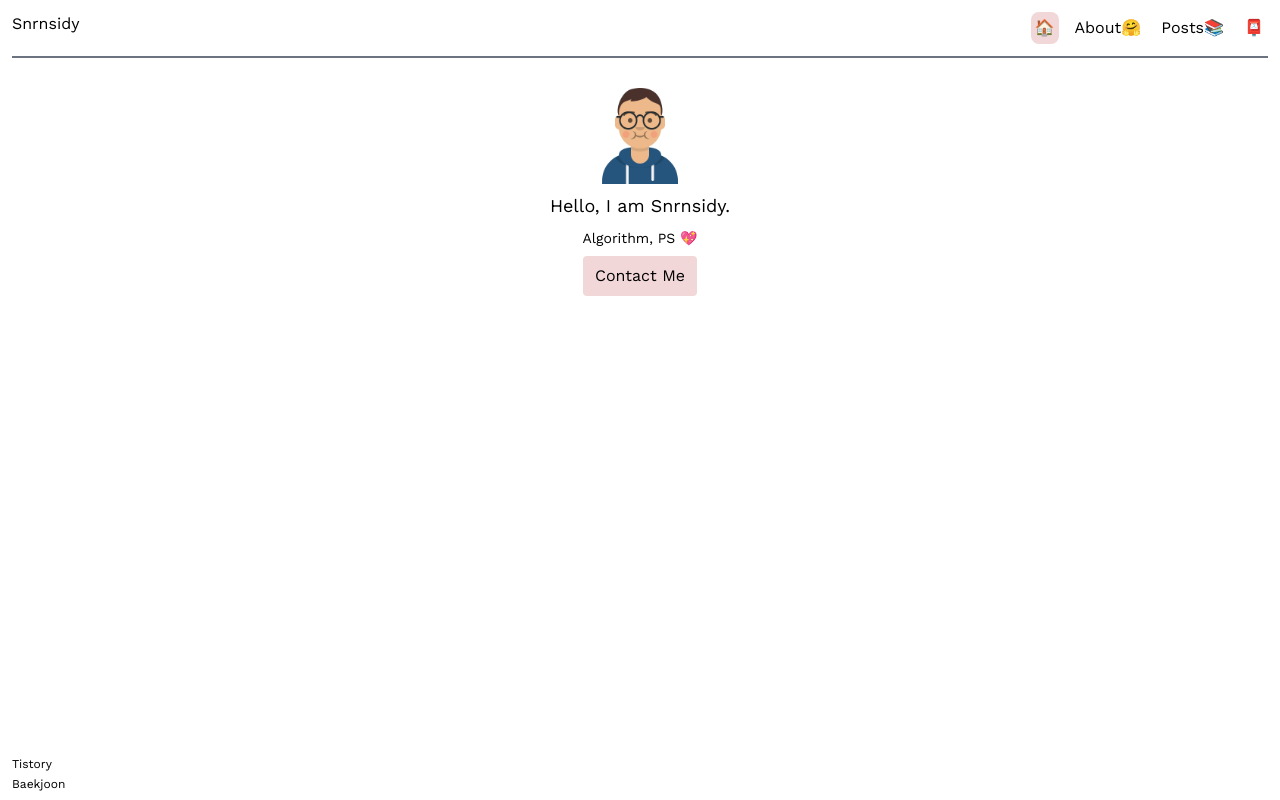
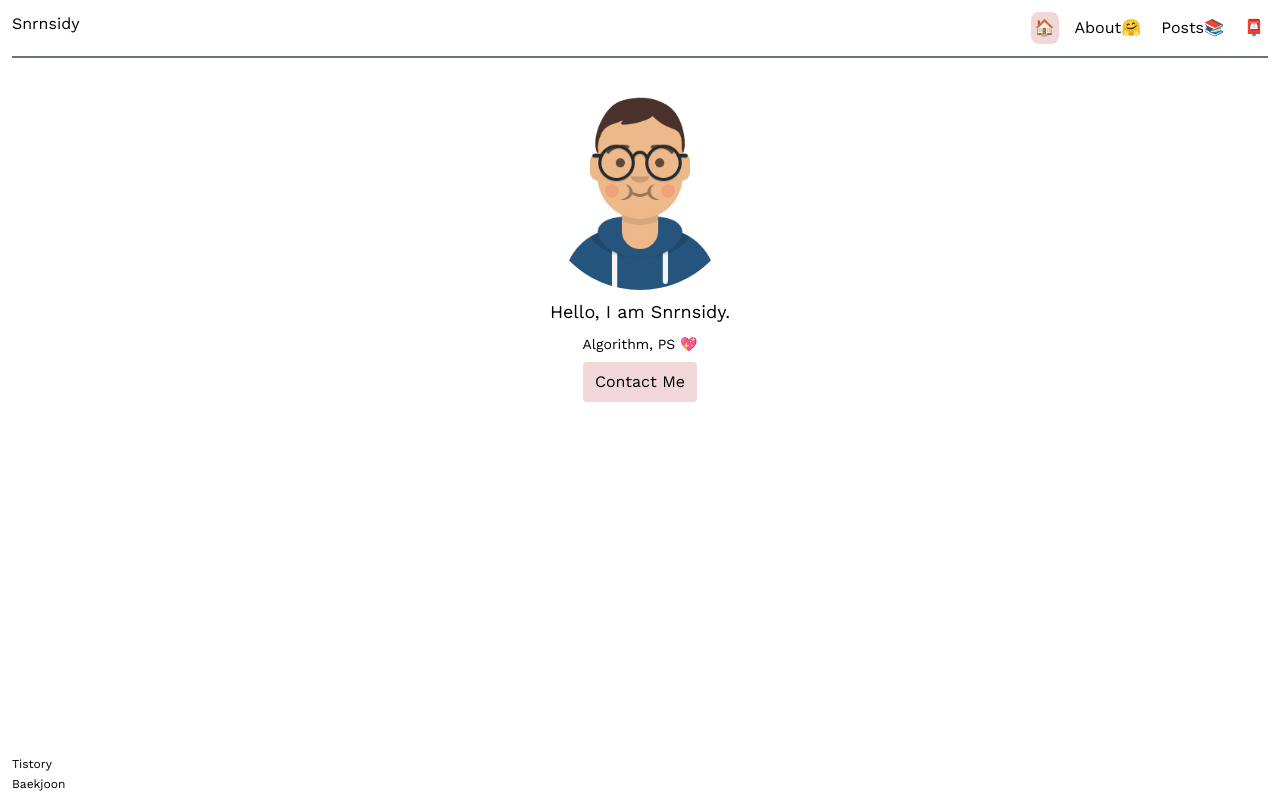
Before and after one commit to tjdls111/next-blog, a Next.js app in the folder blog/: page / in a window 1280 px wide. Built offline with nearby package versions, Linux system fonts and the light colour scheme.

Commit message:
refactor: profile 컴포넌트 분리

```diff
--- a/blog/src/app/page.tsx
+++ b/blog/src/app/page.tsx
@@ -1,15 +1,7 @@
-import Image from 'next/image'
-import Link from 'next/link'
+import Profile from '@/components/home/Profile'
 
 export default function Home() {
   return (
-    <section className="flex flex-col items-center my-5">
-      <Image src="/images/avatar.png" alt="avatar" width="100" height="100" />
-      <p className="mt-2 text-blog text-lg">Hello, I am Snrnsidy.</p>
-      <p className="mt-2 text-sm">Algorithm, PS 💖</p>
-      <button className="px-3 py-2 rounded mt-2 bg-pink">
-        <Link href="/contact">Contact Me</Link>
-      </button>
-    </section>
+      <Profile />
   )
 }
--- /dev/null
+++ b/blog/src/components/home/Profile.tsx
@@ -0,0 +1,21 @@
+import Image from 'next/image'
+import Link from 'next/link'
+export default function Profile() {
+  return (
+    <section className="flex flex-col items-center my-5">
+      <Image
+        src="/images/avatar.png"
+        className="rounded-full"
+        alt="avatar"
+        width="200"
+        height="200"
+        priority
+      />
+      <h2 className="mt-2 text-blog text-lg">Hello, I am Snrnsidy.</h2>
+      <p className="mt-2 text-sm">Algorithm, PS 💖</p>
+      <button className="px-3 py-2 rounded mt-2 bg-pink">
+        <Link href="/contact">Contact Me</Link>
+      </button>
+    </section>
+  )
+}
```
